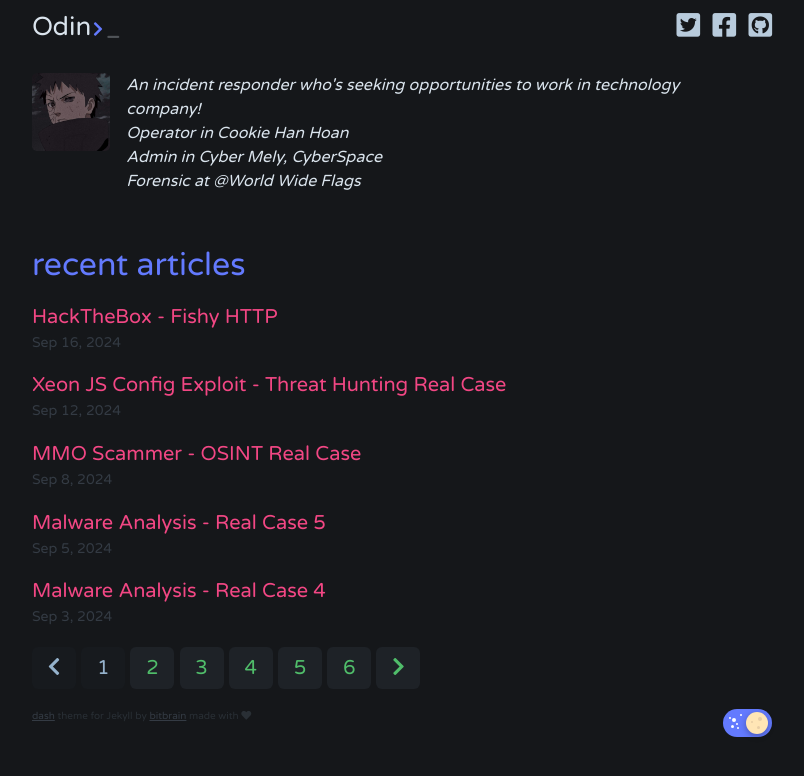
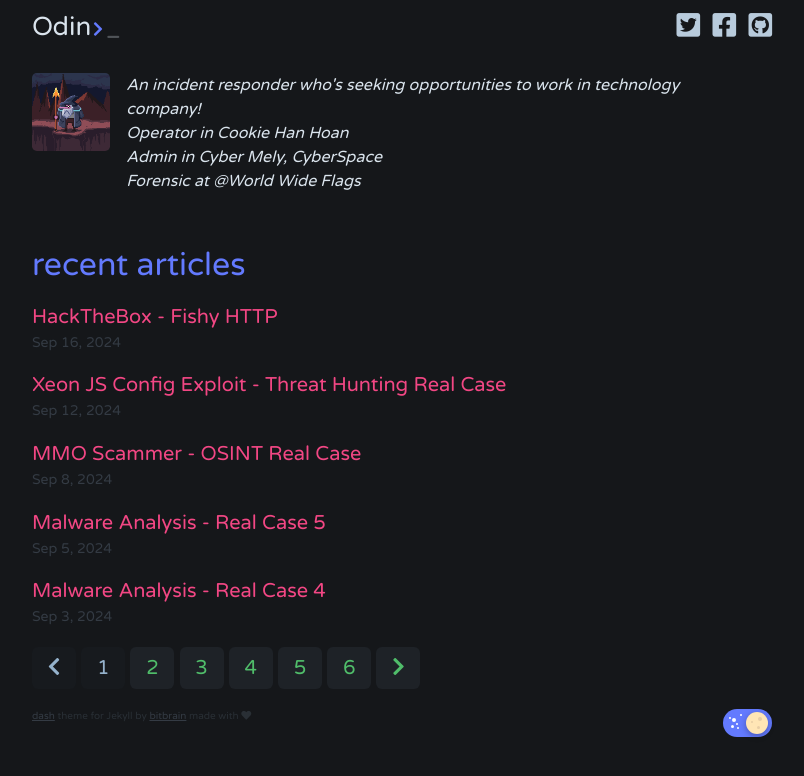
Before and after one commit to odintheprotector/odintheprotector.github.io, a Jekyll site: the page built from index.html, in a window 1280 px wide. Shown: the top 776 px of the page, without its empty margins (238-1042 px from the left). Built offline with Jekyll 4.4.1, drawn with Linux system fonts in a browser that asks for light colours; nearby versions of some CDN libraries; the list of posts is cut into pages by our own code.

Commit message:
update avatar

```diff
--- a/_config.yml
+++ b/_config.yml
@@ -47,7 +47,7 @@
   #avatar_source: github
   #github_username: bitbrain
   avatar_source: local
-  avatar_path: /assets/avatar.jpg
+  avatar_path: /assets/odin.gif
 
 # Build settings
 remote-theme: jekyll-dash
```
